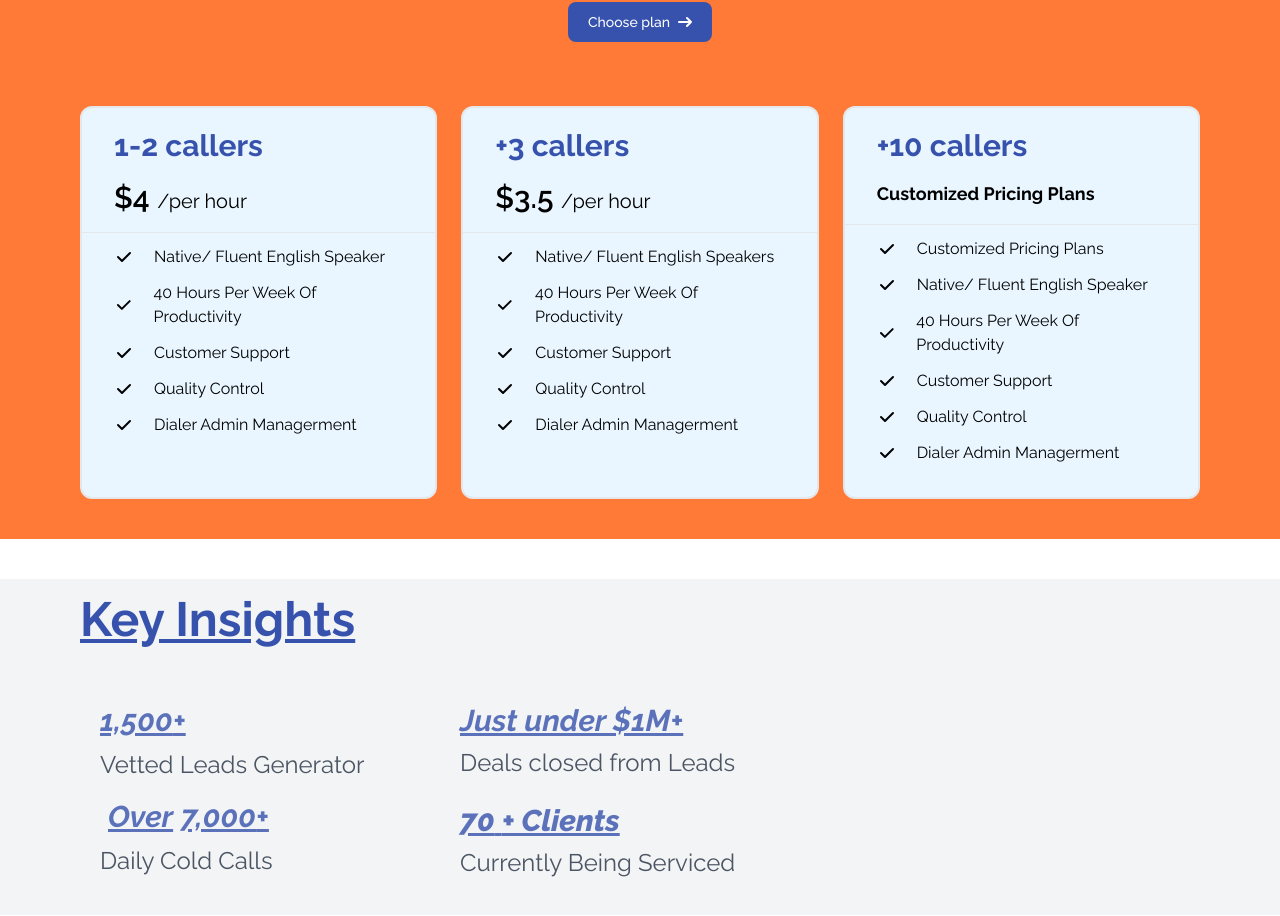
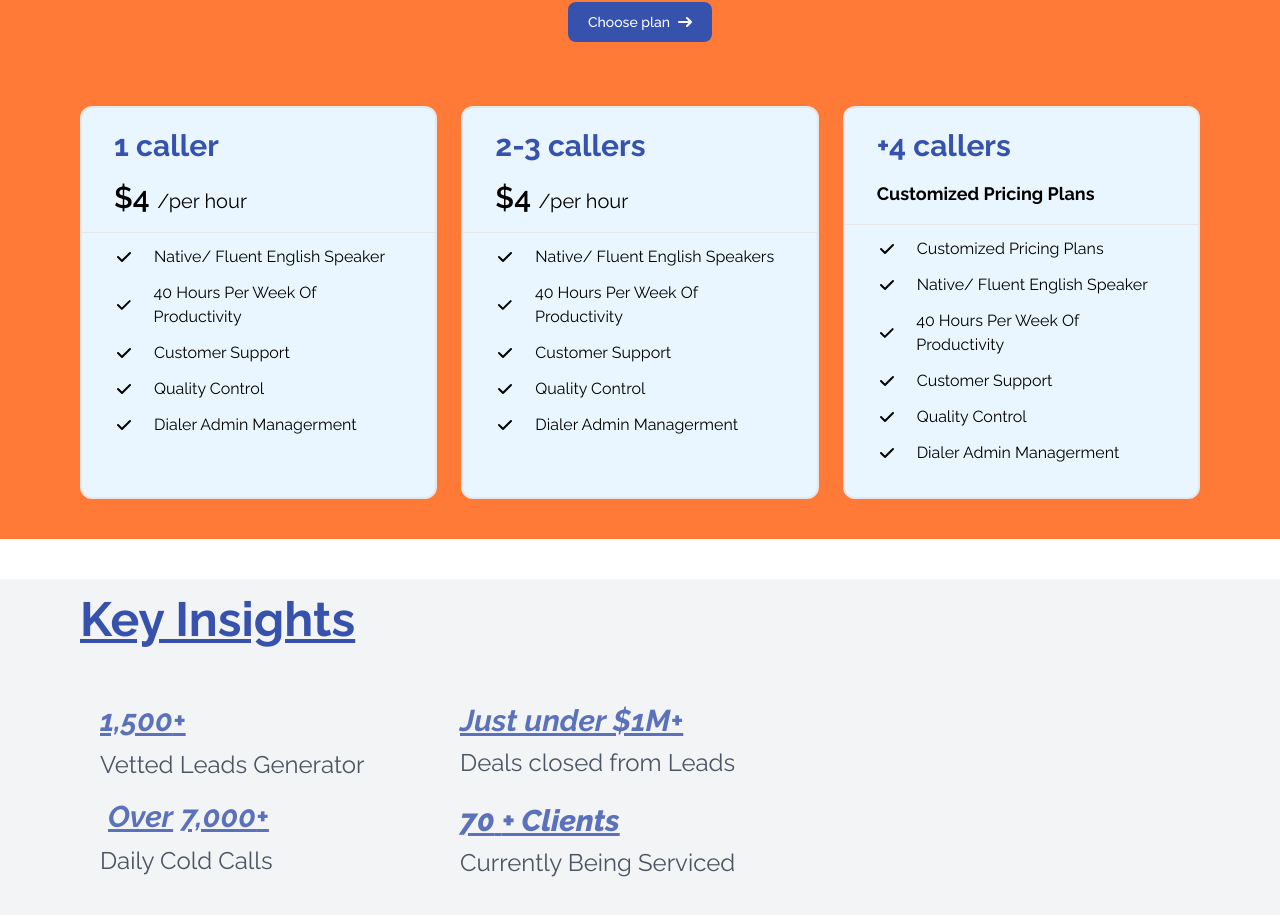
Before and after one commit to Mohamed-maher50/propertyhunters, a React (Create React App) app: page / in a window 1280 px wide. Shown: the part 2859-3775 px from the top of the page. Built offline with nearby package versions, Linux system fonts and the light colour scheme.

Commit message:
Update PricingSection.jsx

```diff
--- a/src/sections/PricingSection.jsx
+++ b/src/sections/PricingSection.jsx
@@ -2,7 +2,7 @@ import React from "react";
 import PricingCard from "../components/PricingCard";
 const plans = [
   {
-    name: "1-2 callers",
+    name: "1 caller",
     price: 4,
     isMostPop: true,
     features: [
@@ -14,8 +14,8 @@ const plans = [
     ],
   },
   {
-    name: "+3 callers",
-    price: 3.5,
+    name: "2-3 callers",
+    price: 4,
     isMostPop: false,
     features: [
       "native/ fluent English speakers",
@@ -26,7 +26,7 @@ const plans = [
     ],
   },
   {
-    name: "+10 callers",
+    name: "+4 callers",
     // price: "customized pricing plans",
     isMostPop: true,
     features: [
```
